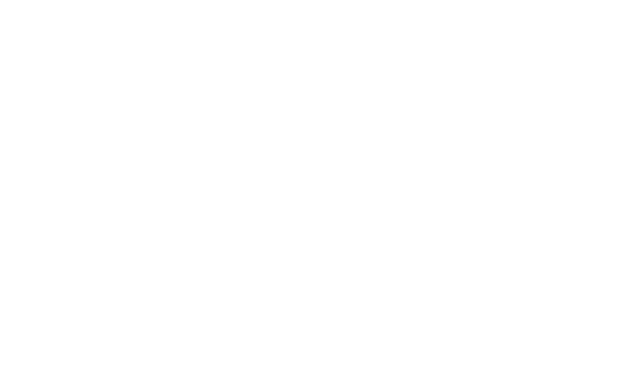
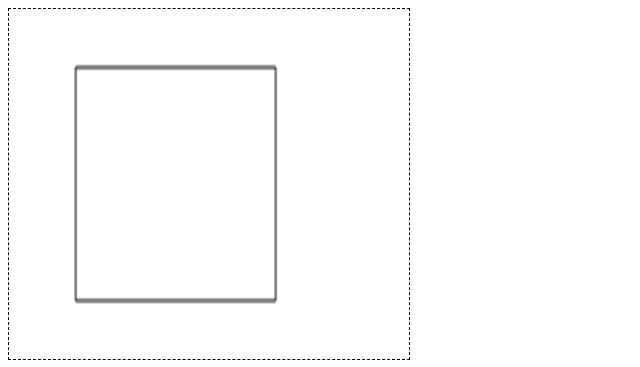
Before and after one commit to batsc/visy, a plain HTML site: page html/home.html in a window 1280 px wide. Shown: the whole page, without its empty margins (0-640 px from the left). Drawn offline with nearby package versions, Linux system fonts and the light colour scheme.

Commit message:
Canvas work

```diff
--- a/html/home.html
+++ b/html/home.html
@@ -3,8 +3,8 @@
 <head>
   <meta charset="utf-8" />
   <link rel="stylesheet" href="my_style.css" />
-  <script type="text/javascript" src="http://code.jquery.com/jquery.min.js">
-  <script type="text/javascript" src="myjs.js">
+  <script type="text/javascript" src="http://code.jquery.com/jquery.min.js"></script>
+  <script type="text/javascript" src="myjs.js"></script>
 </head>
 <body>
 
--- a/html/my_style.css
+++ b/html/my_style.css
@@ -1,5 +1,5 @@
-canvas.container {
-  border:  dashed black 2px;
+#drawing_canvas {
+  border:  dashed black 1px;
   width:   400px;
   height:  350px;
 }
--- a/html/myjs.js
+++ b/html/myjs.js
@@ -0,0 +1,49 @@
+
+var canv_id = "drawing_canvas";
+
+// Wait for document ready
+$( document ).ready(function() {
+
+  // Get canvas context
+  var canvas = document.getElementById(canv_id);
+  var ctx = canvas.getContext("2d");
+
+  // Draw
+  poly = new Path2D();
+  poly.rect(50, 25, 150, 100);
+  ctx.stroke(poly);
+
+  canvas.addEventListener("mousemove", function(event){
+//     var rect = poly.getBoundingClientRect();
+    var x = event.clientX - $("#" + canv_id).offset().left;
+    var y = event.clientY - $("#" + canv_id).offset().top;
+
+    if ( ctx.isPointInPath(poly, x, y) ) {
+      console.log('X:' + parseInt(x) + 'Y:' + parseInt(y));
+    };
+  });
+
+// ctx.beginPath();
+// ctx.arc(100, 100, 75, 0, 2 * Math.PI, false);
+// ctx.lineWidth = 5;
+// ctx.stroke();
+//
+// // eyes
+// ctx.beginPath();
+// ctx.arc(70, 80, 10, 0, 2 * Math.PI, false);
+// ctx.arc(130, 80, 10, 0, 2 * Math.PI, false);
+// ctx.fill();
+// ctx.addHitRegion({id: "eyes"});
+//
+// // mouth
+// ctx.beginPath();
+// ctx.arc(100, 110, 50, 0, Math.PI, false);
+// ctx.stroke();
+
+//   Firefox 30+ This feature is behind a feature preference setting.
+//   In about:config, set canvas.hitregions.enabled to true.
+
+/*  poly = new Path2D();
+  poly.rect(50, 25, 150, 100);
+  ctx.addHitRegion(poly, id='poly1', cursor='pointer');*/
+});
```
